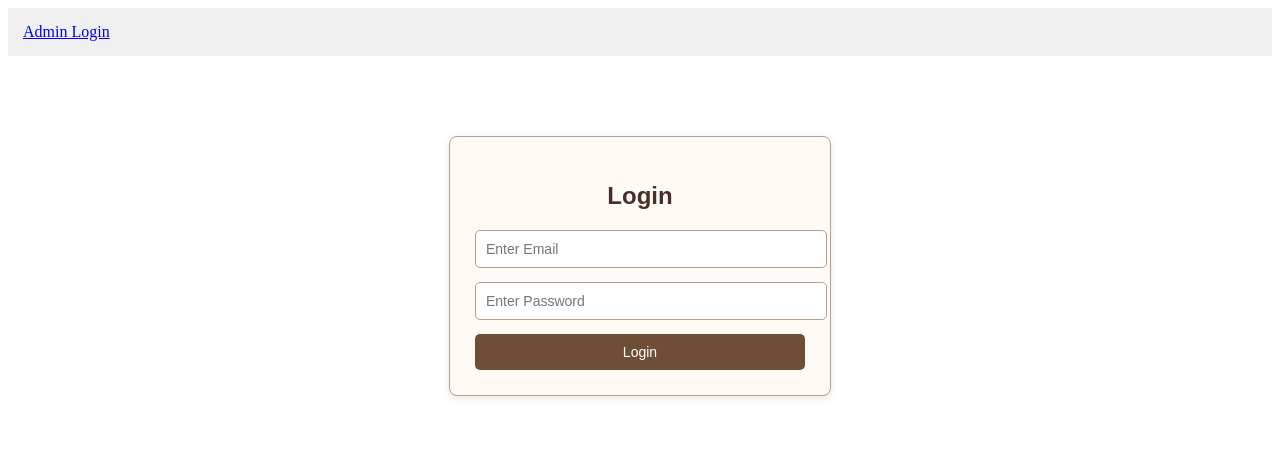
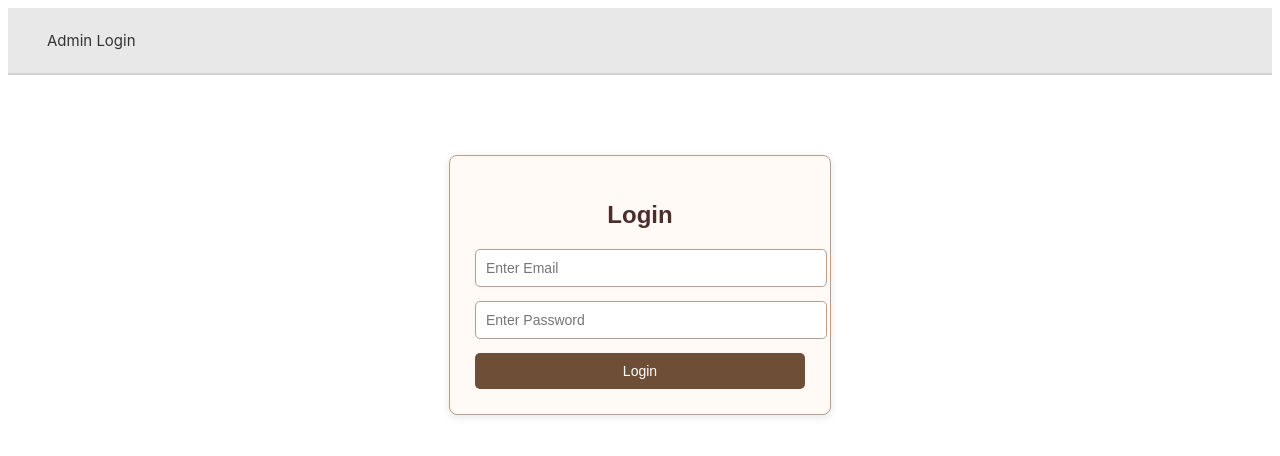
Before and after one commit to ArnavSadani/Employee-Management-System, a React app in the folder employee-management-system/frontend/: page / in a window 1280 px wide. Shown: the top 456 px of the page. Built offline with nearby package versions, Linux system fonts and the light colour scheme; the HTML template or start-up script is replaced by a standard one.

Commit message:
navbar css fized

```diff
--- a/employee-management-system/frontend/src/App.css
+++ b/employee-management-system/frontend/src/App.css
@@ -183,3 +183,53 @@
   padding: 12px !important;
   border-radius: 6px;
 }
+
+
+/* Main Navbar */
+.navbar {
+  display: flex;
+  gap: 20px;
+  padding: 15px 25px;
+  background: #e8e8e8;
+  border-bottom: 2px solid #d1d1d1;
+  margin-bottom: 20px;
+  align-items: center;
+  font-family: "Inter", sans-serif;
+}
+
+/* Navbar links */
+.nav-link {
+  text-decoration: none;
+  padding: 8px 14px;
+  border-radius: 6px;
+  font-size: 15px;
+  color: #333;
+  transition: 0.25s;
+}
+
+/* Hover effect */
+.nav-link:hover {
+  background: #d6d6d6;
+}
+
+/* Active Page */
+.nav-link.active {
+  background: #c2c2c2;
+  font-weight: 600;
+}
+
+/* Logout Buttons */
+.nav-btn {
+  padding: 8px 14px;
+  border: none;
+  background: #d9534f;
+  color: white;
+  border-radius: 6px;
+  cursor: pointer;
+  font-size: 14px;
+  transition: 0.3s;
+}
+
+.nav-btn:hover {
+  background: #c0392b;
+}
--- a/employee-management-system/frontend/src/components/Navbar.jsx
+++ b/employee-management-system/frontend/src/components/Navbar.jsx
@@ -18,65 +18,56 @@ const Navbar = () => {
   };
 
   return (
-    <nav
-      style={{
-        display: "flex",
-        gap: "20px",
-        padding: "15px",
-        background: "#f0f0f0",
-        marginBottom: "20px",
-      }}
-    >
+    <nav className="navbar">
 
-      {!isAdmin && pathname !== "/" && pathname !== "/admin-login" &&
+  {!isAdmin && pathname !== "/" && pathname !== "/admin-login" && (
     <>
-          <Link style={pathname === "/employees" ? active : {}} to="/employees">
+      <Link className={pathname === "/employees" ? "nav-link active" : "nav-link"} to="/employees">
         Home
       </Link>
 
-          <Link style={pathname === "/apply-leave" ? active : {}} to="/apply-leave">
+      <Link className={pathname === "/apply-leave" ? "nav-link active" : "nav-link"} to="/apply-leave">
         Apply Leave
       </Link>
 
-          <Link style={pathname === "/attendance" ? active : {}} to="/attendance">
+      <Link className={pathname === "/attendance" ? "nav-link active" : "nav-link"} to="/attendance">
         Attendance
       </Link>
 
-          {email !== "" && <button onClick={() => { logoutuser, navigate("/") }}>Logout User</button>}
+      {email !== "" && (
+        <button className="nav-btn" onClick={() => { logoutuser(); navigate("/"); }}>
+          Logout User
+        </button>
+      )}
     </>
-      }
+  )}
 
-      {/* ✅ Only Admin can see this */}
   {isAdmin && (
-        <Link
-          style={pathname === "/manage-leaves" ? active : {}}
-          to="/manage-leaves"
-        >
+    <Link className={pathname === "/manage-leaves" ? "nav-link active" : "nav-link"} to="/manage-leaves">
       Manage Leaves
     </Link>
   )}
 
   {isAdmin && (
-        <Link
-          style={pathname === "/salarycount" ? active : {}}
-          to="/salarycount"
-        >
+    <Link className={pathname === "/salarycount" ? "nav-link active" : "nav-link"} to="/salarycount">
       Calculate Salary
     </Link>
   )}
-      {
-        isAdmin && <button onClick={() => { logout(); navigate("/") }}>Logout Admin</button>
-      }
 
-      {/* ✅ Admin Login/Logout */}
-      {!isAdmin && pathname === "/" &&
-        <Link style={pathname === "/admin-login" ? active : {}} to="/admin-login">
+  {isAdmin && (
+    <button className="nav-btn" onClick={() => { logout(); navigate("/"); }}>
+      Logout Admin
+    </button>
+  )}
+
+  {!isAdmin && pathname === "/" && (
+    <Link className={pathname === "/admin-login" ? "nav-link active" : "nav-link"} to="/admin-login">
       Admin Login
     </Link>
-      }
-
+  )}
 
 </nav>
+
   );
 };
 
```
Lines whose indentation alone changed are shown as unchanged.
